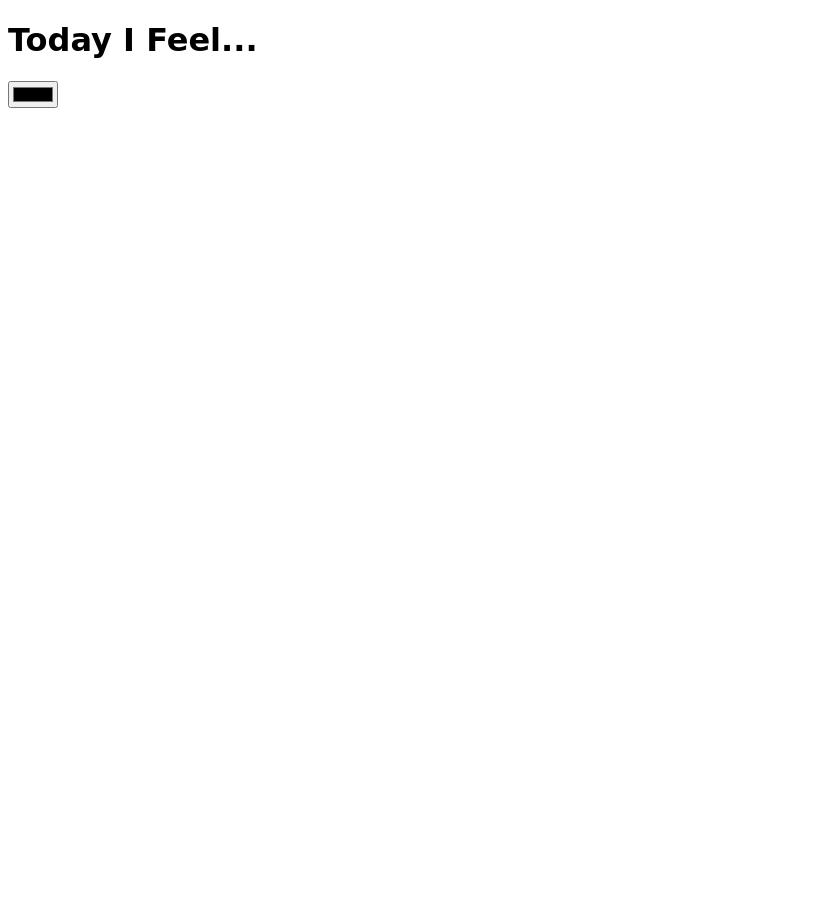
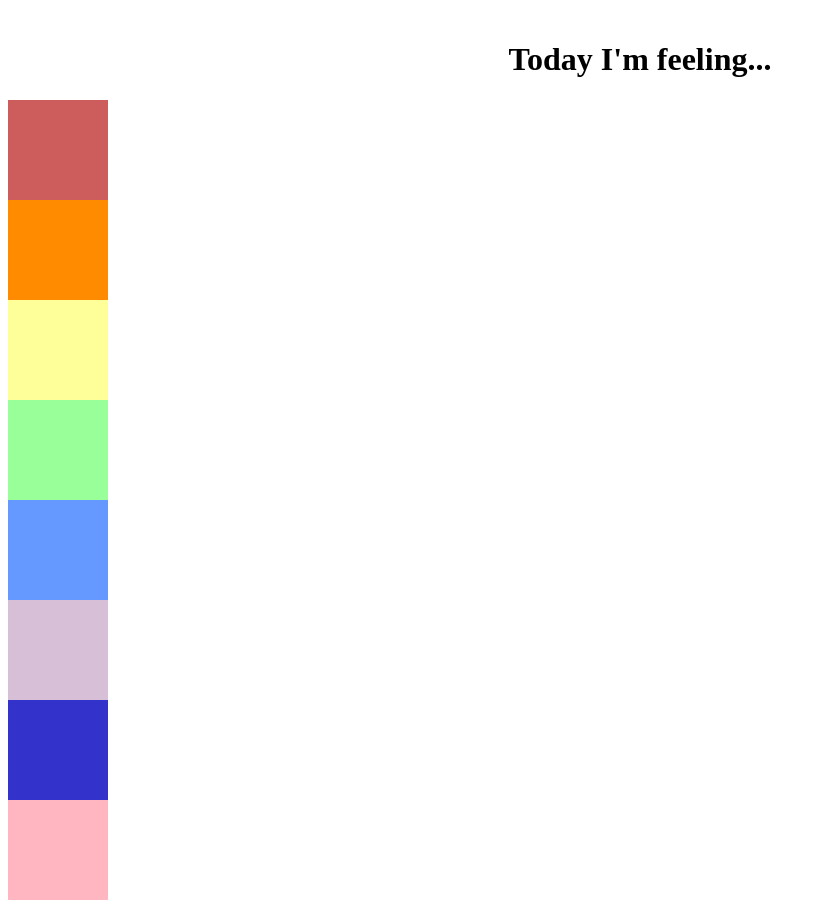
Before and after one commit to platorre/wichacks, a plain HTML site: page index.html in a window 1280 px wide. Shown: the whole page, without its empty margins (0-825 px from the left). Before the commit the page ends 800 px from the top, so only its background shows below. Drawn offline with nearby package versions, Linux system fonts and the light colour scheme.

Commit message:
css sheet

```diff
--- a/csssheet.css
+++ b/csssheet.css
@@ -1,7 +1,5 @@
-body
-{
-	font-family:cursive;
-	text-align:bottom;
-}
-
-input[type=color] {
+h1 {
+	font-family:Chalkduster;
+	text-align:center;
+	padding-top:20px;
+	}
--- a/index.html
+++ b/index.html
@@ -3,14 +3,69 @@
 <html>
     <!-- Put styles and scripts up here in the head -->
 	<head>
-		<title>Whatever title of the page here</title>
-	</head>
+	<style>
+    .colorBlock {
+      width: 100px;
+      height: 100px;
+    }
+	#red {
+      background-color: #CD5C5C;
+	}
+    #orange {
+      background-color: #FF8C00;
+    }
+    #yellow {
+      background-color: #ffff99;
+    }
+
+	#green {
+	  background-color: #99ff99;
+	}
+
+	#purpleish {
+	  background-color: #D8BFD8;
+	}
+
+	#blue {
+	  background-color: #6699ff;
+	}
+
+	#LightPink {
+	  background-color: #FFB6C1;
+	}
+
+	#indigo {
+	background-color: #3333cc;
+	}
+
+
+	<title>Whatever title of the page here</title>
+  </style>
+</head>
+
 	<link rel="stylesheet" type="text/css" href="csssheet.css">
-
-	<!-- Put stuff you can see (content) in the body -->
-
+<script src= "javascript.js"></script>
 	<body>
-	<h1>Today I Feel...</h1>
-		<input type="color"> </input>
+	<div class="page1">
+	<h1>Today I'm feeling...</h1>
+	<div class="colorBlock" id="red"></div>
+  <div class="colorBlock" id="orange"></div>
+  <div class="colorBlock" id="yellow"></div>
+   <div class="colorBlock" id="green"></div>
+   <div class="colorBlock" id="blue"></div>
+	  <div class="colorBlock" id="purpleish"></div>
+	       <div class="colorBlock" id="indigo"></div>
+	  <div class="colorBlock" id="LightPink"></div>
+    <script src="http://code.jquery.com/jquery-1.11.0.min.js" type="text/javascript" charset="utf-8"></script>
+    <script type="text/javascript" charset="utf-8">
+   //Create anonymous function that listens for a click on anything with the class colorBlock
+    $(".colorBlock").click(function() {
+      //Get the background color of the clicked color block by using the this object
+      var $backgroundColor = $(this).css("background-color");
+      //Set the body's background-color to the received background-color
+      $("body").css("background-color", $backgroundColor);
+    });
+  </script>
+		</div>
 	</body>
 </html>
```
Also changed, not shown: javasheet.js (added).
